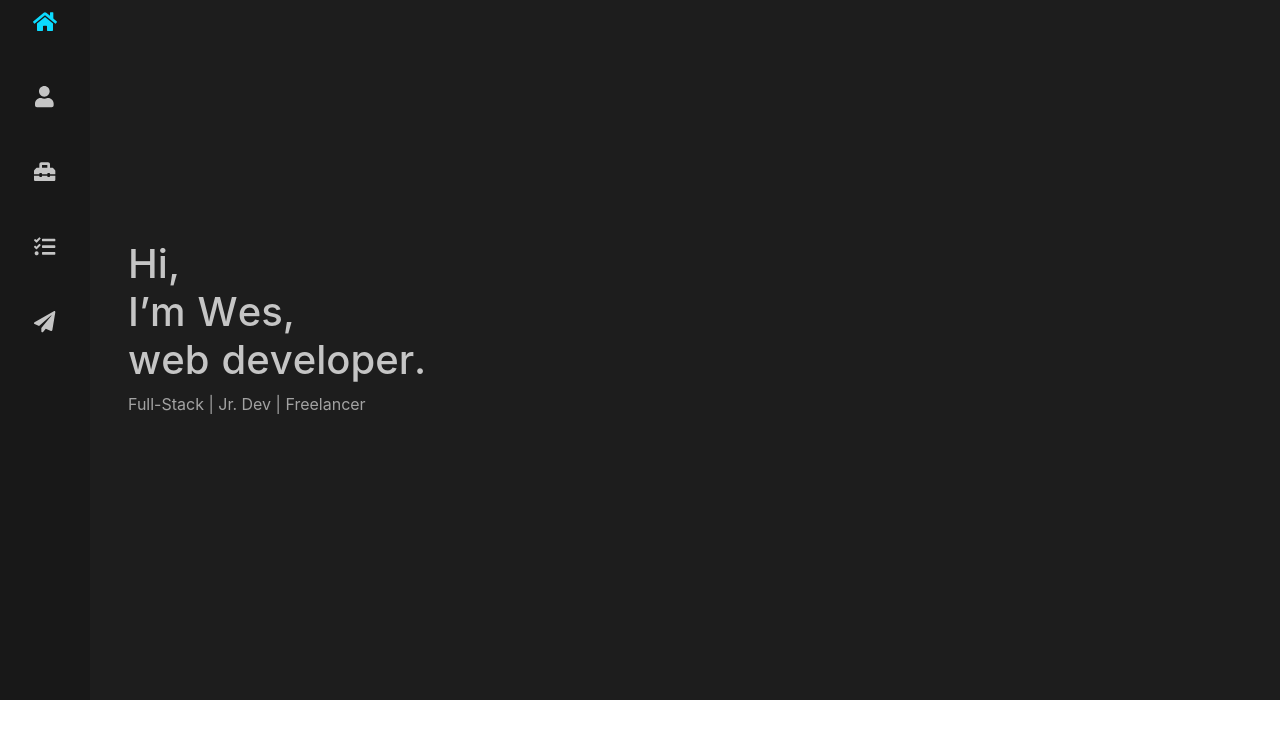
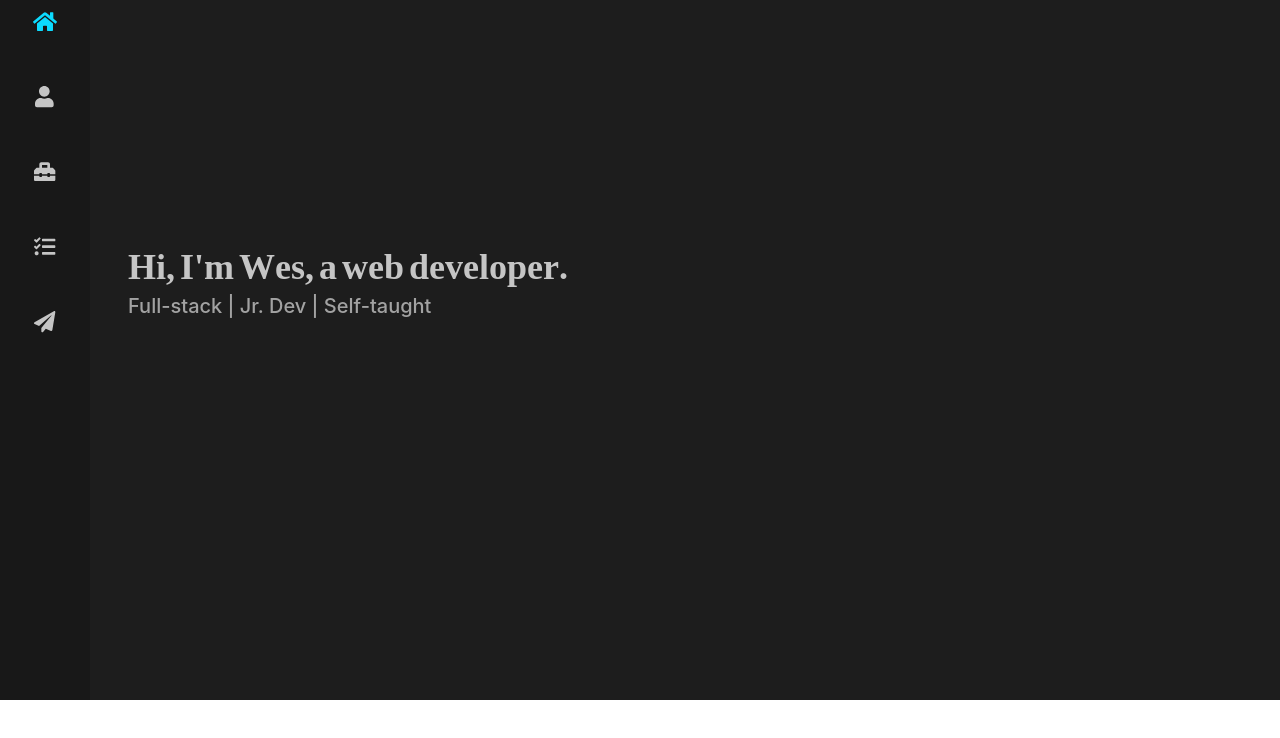
Before and after one commit to wes992/react-portfolio, a React (Create React App) app: page / in a window 1280 px wide. Shown: the top 738 px of the page. Built offline with nearby package versions, Linux system fonts and the light colour scheme.

Commit message:
added more animation and styling

```diff
--- a/package.json
+++ b/package.json
@@ -12,10 +12,13 @@
     "bootstrap": "^4.5.0",
     "jquery": "^3.5.1",
     "popper.js": "^1.16.1",
+    "prop-types": "^15.7.2",
     "react": "^16.13.1",
     "react-dom": "^16.13.1",
     "react-fontawesome": "^1.7.1",
-    "react-scripts": "3.4.1"
+    "react-scripts": "3.4.1",
+    "react-transition-group": "^4.4.1",
+    "styled-components": "^5.1.1"
   },
   "scripts": {
     "start": "react-scripts start",
--- a/src/App.css
+++ b/src/App.css
@@ -77,16 +77,18 @@
   background: #181818 !important;
 }
 
-span.letter {
+span.sc-AxjAm {
   display: inline-block;
   color: #c5c5c5;
 
+  /* animation-play-state: running; */
+  /* animation-name: rubberBand; */
   animation-duration: 1s;
   animation-fill-mode: both;
   animation-iteration-count: 1;
 }
 
-span.letter:hover {
+span.sc-AxjAm:hover {
   animation-name: rubberBand;
   color: #0cdbff;
 }
--- a/src/App.js
+++ b/src/App.js
@@ -1,7 +1,8 @@
 import React from "react";
-// import Header from "./components/header";
+
 import Left from "./components/left";
-import Body from './components/body';
+// import Body from './components/body';
+import Text from './components/Text';
 import About from './pages/about';
 import Projects from './pages/projects';
 import Skills from './pages/skills';
@@ -23,14 +24,13 @@ const App = () => {
         case '/contact':
            return <Contact />;
         default:
-          return <Body />
+          return <Text>Hi, I'm Wes, a web developer.</Text>
       }
     }
 
   return (
     <div className="App">
       { renderPages() }
-      {/* <Header /> */}
       <Left />
     </div>
   );
--- a/src/components/Character/index.js
+++ b/src/components/Character/index.js
@@ -12,12 +12,12 @@ const Character = styled.span`
     }
   }
 
-  color: black;
+  color: #c5c5c5;
   display: inline-block;
-  font-family: dm, Menlo, Monaco, "Courier New", monospace;
-  font-size: 18px;
+  font-family: script;
+  font-size: 36px;
   min-width: 5px;
-  ${props => {
+  ${(props) => {
     switch (props.state) {
       case 'exiting':
       case 'entered':
--- a/src/components/Container/index.js
+++ b/src/components/Container/index.js
@@ -1,8 +1,15 @@
 import styled from 'styled-components';
 
 const Body = styled.div`
-  padding: 20px;
   overflow: hidden;
+  position: absolute;
+  top: 30%;
+  left: 10%;
+  margin: auto;
+  width: 600px;
+  color: #c5c5c5;
+  text-align: left;
+  font-weight: bold;
 `;
 
 export default Body;
--- a/src/components/Text/index.js
+++ b/src/components/Text/index.js
@@ -6,6 +6,7 @@ import Container from '../Container';
 const Text = ({ children }) => (
   <Container>
     <AnimatedText>{children}</AnimatedText>
+    <h5 className= 'delay2 fade-in' style={{opacity: 0}}>Full-stack | Jr. Dev | Self-taught </h5>
   </Container>
 );
 
```
Also changed, not shown: 1 other file (tests, documents, lock files or other folders).
